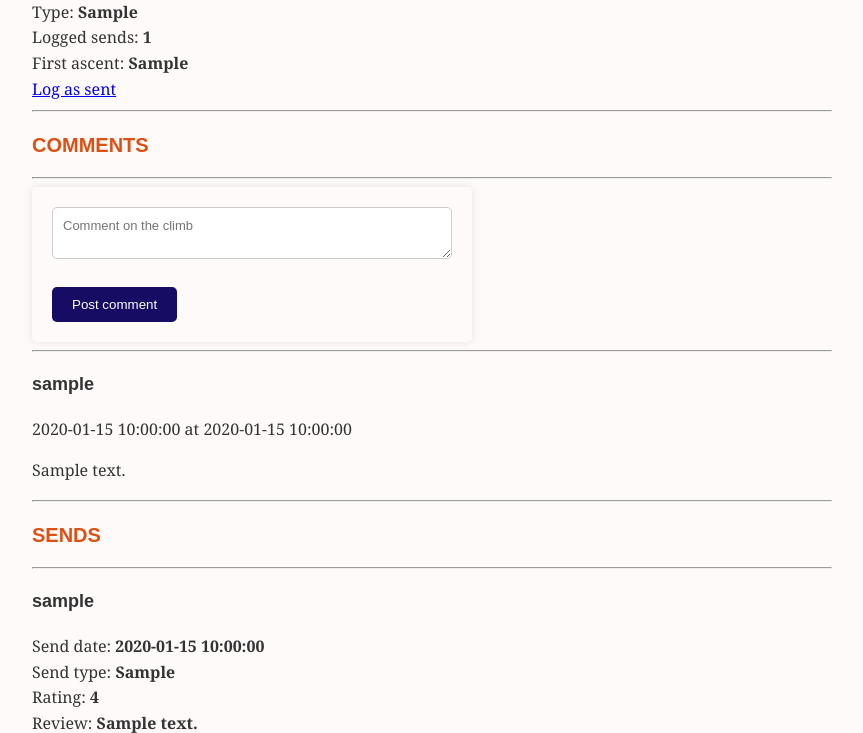
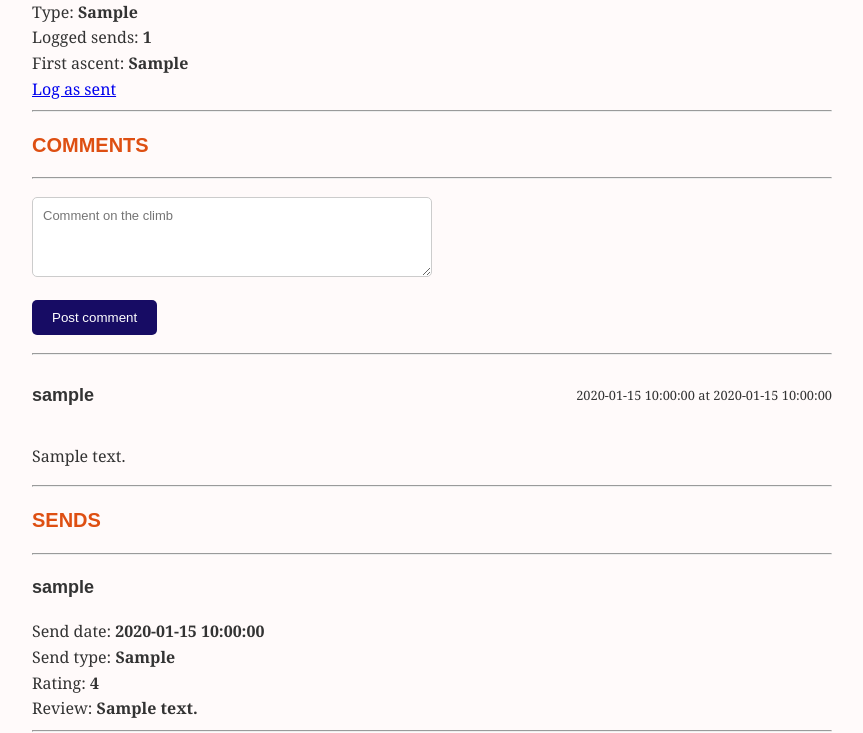
Before and after one commit to jokijen/hyped-climbing-tracker, a Flask app: template templates/climb_detail.html in a window 1280 px wide. Shown: the part 293-1026 px from the top of the page, without its empty margins (208-1071 px from the left). Run offline with Flask 3, Linux system fonts and the light colour scheme; the template is opened without the code that fills it: most values are stand-ins (such as "Sample title", 1, 10 or a date in 2020).

Commit message:
Adjuisted the visual style of forms

```diff
--- a/static/style.css
+++ b/static/style.css
@@ -34,10 +34,11 @@ p {
 }
 
 form {
-    background: snow;
-    padding: 20px;
+    background: transparent;
+    padding-top: 10px;
+    padding-bottom: 10px;
     border-radius: 5px;
-    box-shadow: 0 0 10px rgba(0, 0, 0, 0.1);
+    box-shadow: none;
     max-width: 400px;
     margin: 0;
 }
@@ -58,7 +59,7 @@ option,
 textarea {
     width: 100%;
     padding: 10px;
-    margin-bottom: 10px;
+    margin-bottom: 15px;
     border: 1px solid #ccc;
     border-radius: 5px;
     box-sizing: border-box;
@@ -79,6 +80,7 @@ form input[type="submit"] {
     cursor: pointer;
 }
 
+button[type="submit"]:hover,
 form input[type="submit"]:hover {
     background: #2812bb;
 }
@@ -98,7 +100,7 @@ form input[type="submit"]:hover {
 }
 
 .success {
-    color: #170c64;
+    color: #089803;
     font-size: 20px;
     font-weight: 500;
     margin-bottom: 10px;}
@@ -112,3 +114,29 @@ form input[type="submit"]:hover {
     height: auto;
     padding: 5px;
 }
+
+.comment-form {
+    border: none;
+    background: transparent;
+}
+
+.comment-form textarea {
+    width: 100%;
+    height: 80px;
+    padding: 10px;
+    margin-bottom: 5px;
+    border: 1px solid #ccc;
+    border-radius: 5px;
+    box-sizing: border-box;
+}
+
+.comment-header {
+    display: flex;
+    justify-content: space-between;
+    align-items: center;
+}
+
+.comment-date-time {
+    font-size: 0.8em;
+    color: #333333;
+}
```
